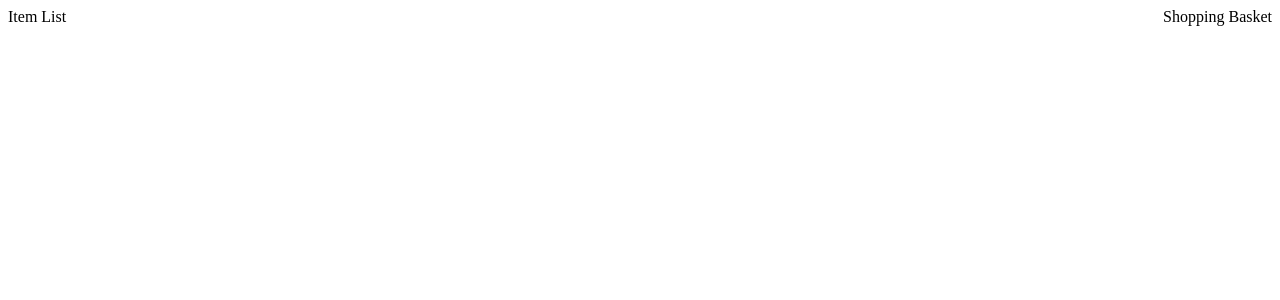
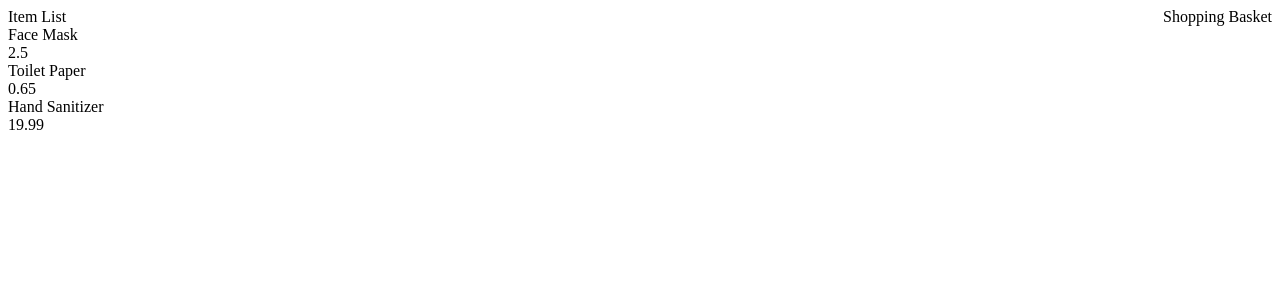
Before and after one commit to irfanundevli/supermarket-coding-exercise, a React (Create React App) app: page / in a window 1280 px wide. Shown: the top 300 px of the page. Built offline with nearby package versions, Linux system fonts and the light colour scheme.

Commit message:
Displayed item list in ItemList component

```diff
--- a/src/item-list.tsx
+++ b/src/item-list.tsx
@@ -1,3 +1,19 @@
+import { itemList } from "./item.service";
+
 export const ItemList: React.FC = () => {
-  return <div>Item List</div>;
+  const items = itemList();
+
+  return (
+    <div>
+      <div>Item List</div>
+      {items?.map((item, index) => {
+        return (
+          <div key={`${item.id}-${index}`}>
+            <div>{item.name}</div>
+            <div>{item.price}</div>
+          </div>
+        );
+      })}
+    </div>
+  );
 };
--- /dev/null
+++ b/src/item.service.ts
@@ -0,0 +1,29 @@
+export type Item = {
+  id: string;
+  name: string;
+  price: number;
+  imageUrl: string;
+};
+
+export const itemList = (): Item[] | undefined => {
+  return [
+    {
+      id: "1",
+      name: "Face Mask",
+      price: 2.5,
+      imageUrl: "/placeholder.png",
+    },
+    {
+      id: "2",
+      name: "Toilet Paper",
+      price: 0.65,
+      imageUrl: "/placeholder.png",
+    },
+    {
+      id: "3",
+      name: "Hand Sanitizer",
+      price: 19.99,
+      imageUrl: "/placeholder.png",
+    },
+  ];
+};
```
Also changed, not shown: 1 other file (tests, documents, lock files or other folders).
